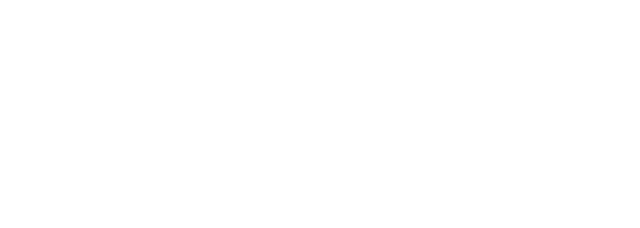
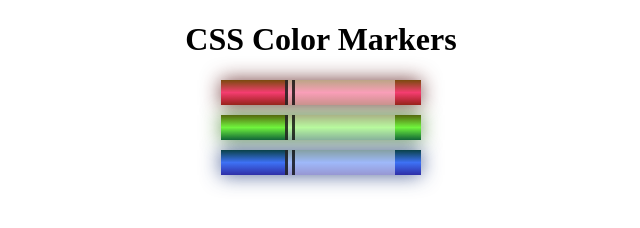
Before and after one commit to Joejosep/color-markers, a plain HTML site: page index.html in a window 1280 px wide. Shown: the whole page, without its empty margins (319-959 px from the left). Drawn offline with Linux system fonts and the light colour scheme.

Commit message:
Add files via upload

```diff
--- a/index.html
+++ b/index.html
@@ -3,9 +3,24 @@
 <head>
     <meta charset="UTF-8">
     <meta name="viewport" content="width=device-width, initial-scale=1.0">
+    <link rel="stylesheet" href="styles.css">
     <title>Document</title>
 </head>
 <body>
-
+    <h1>CSS Color Markers</h1>
+    <div class="container">
+        <div class="marker red">
+            <div class="cap"></div>
+            <div class="sleeve"></div>
+        </div>
+        <div class="marker green">
+            <div class="cap"></div>
+            <div class="sleeve"></div>
+        </div>
+        <div class="marker blue">
+            <div class="cap"></div>
+            <div class="sleeve"></div>
+        </div>
+    </div>
 </body>
 </html>
--- a/styles.css
+++ b/styles.css
@@ -1,5 +1,6 @@
 h1 {
     text-align: center;
+
 }
 .marker {
     height: 25px;
@@ -7,22 +8,39 @@ h1 {
     margin: 10px auto;
 }
 
-.one {
-    background-color: rgb(127, 255, 0);
+.red {
+    background: linear-gradient(rgb(122, 74, 14), rgb(245, 62, 113), rgb(162, 27, 27));
+    box-shadow: 0 0 20px 0 rgba(83, 14, 14, 0.8);
 }
 
-.two {
-    background-color: rgb(0, 127, 255);
+.green {
+    background: linear-gradient(#55680D, #71F53E, #116C31);
+    box-shadow: 0 0 20px 0 #3B7E20CC;
 }
 
-.three {
-    background-color: rgb(255, 0, 127);
+.blue {
+    background: linear-gradient(hsl(186, 76%, 16%), hsl(223, 90%, 60%), hsl(240, 56%, 42%));
+    box-shadow: 0 0 20px 0 hsl(223, 59%, 31%, 0.8);
 }
 
 .container {
-    background-color: rgb(127, 255, 255);
-    padding-top: 10px;
-    padding-bottom: 10px;
-    padding-right: 0px;
-    padding-left: 0px;
+    background-color: rgb(255, 255, 255);
+    padding: 0px;
+
 }
+
+.sleeve {
+    width: 100px;
+    height: 25px;
+    background-color: rgba(255, 255, 255, 0.5);
+    border-left: 10px double rgba(0, 0, 0, 75%);
+}
+
+.cap {
+    width: 60px;
+    height: 25px;
+}
+
+.sleeve, .cap {
+    display: inline-block;
+}
```
